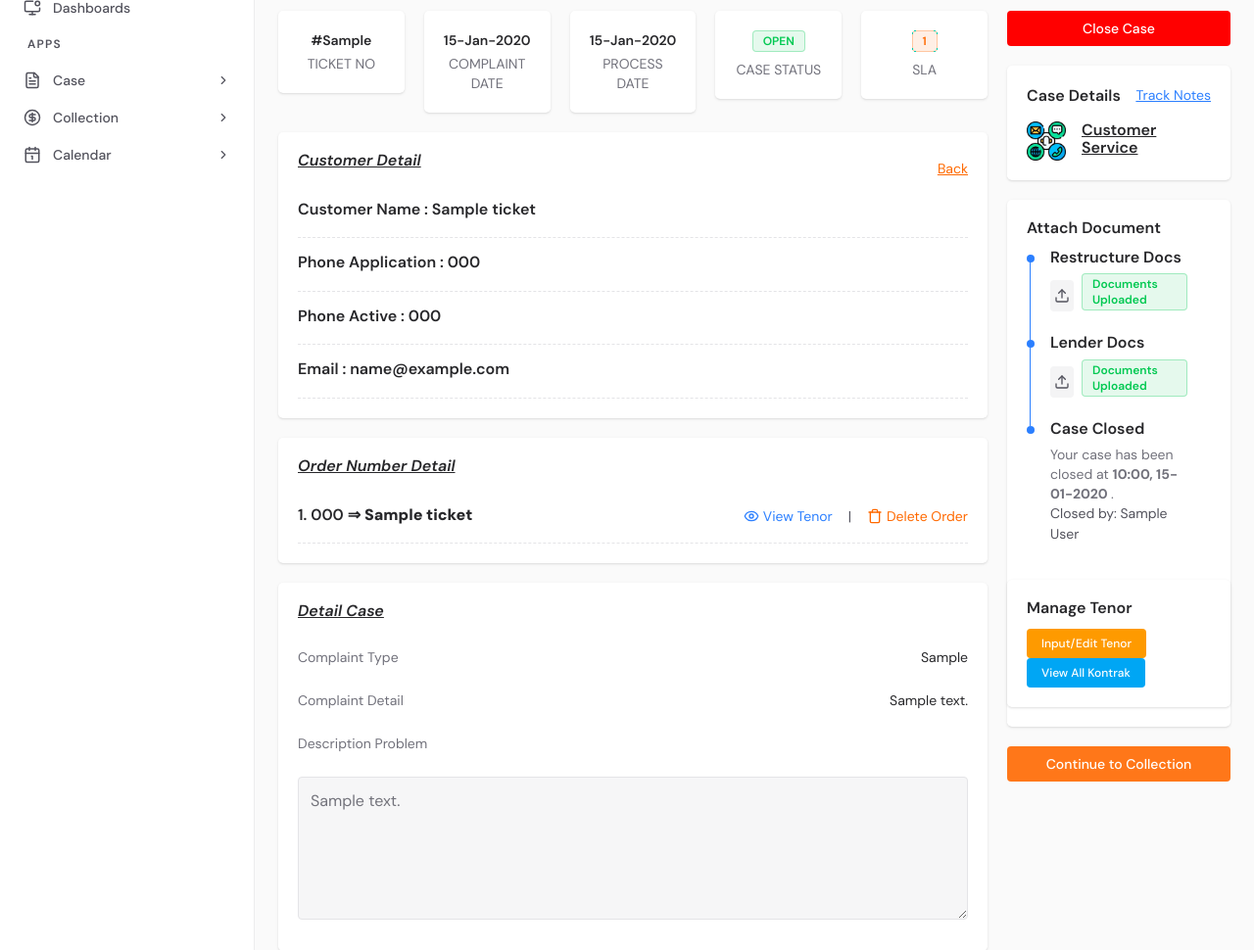
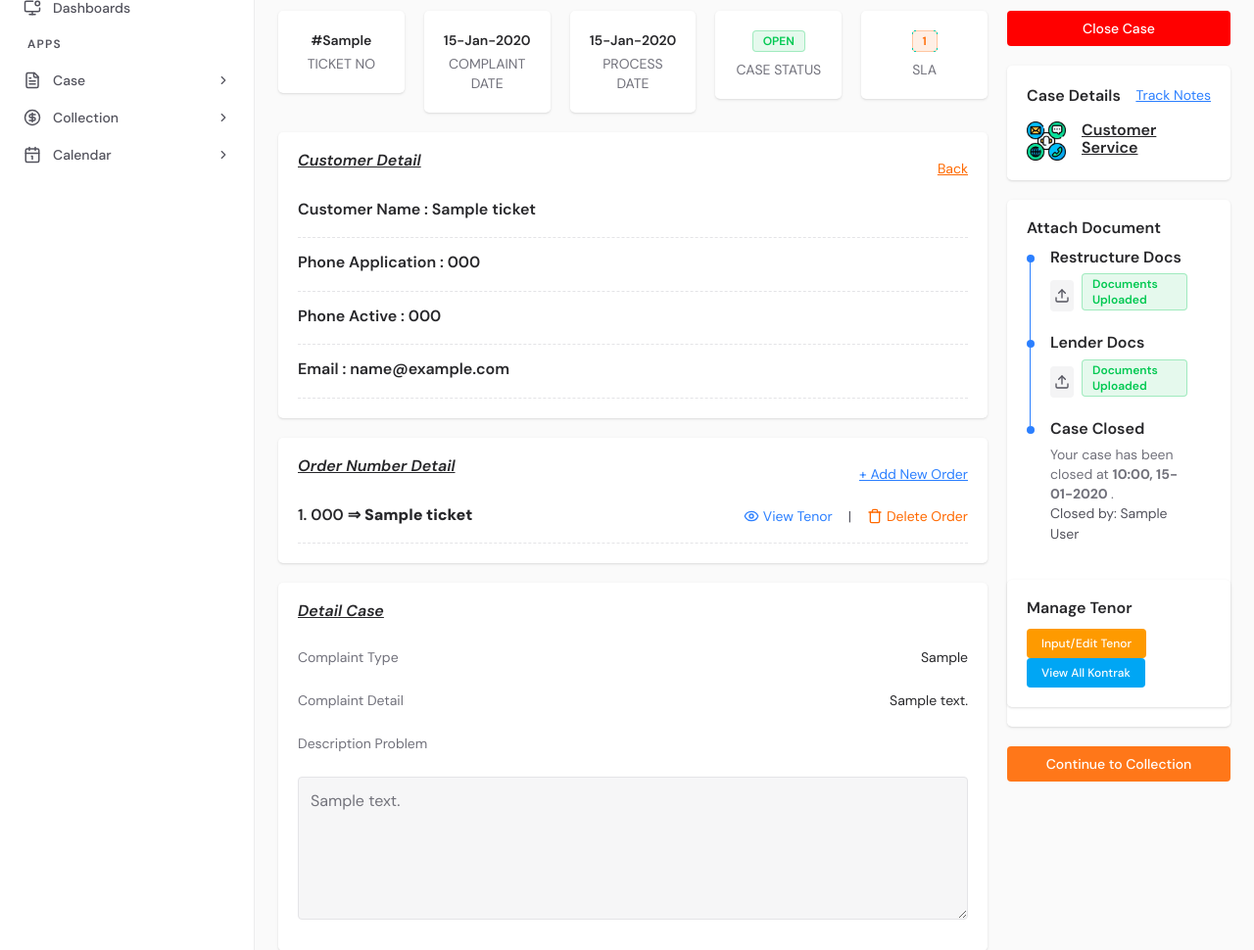
Before and after one commit to daniels-766/restructure, a Flask app: page /ticket/1 in a window 1280 px wide. Shown: the part 127-1097 px from the top of the page at 98% size. Run offline with Flask 3, Linux system fonts and the light colour scheme; a user stored in the database is signed in; tables that the repository leaves empty hold one stand-in row (values such as "Sample post"); parts of the project's set-up code (start-up, migrations or seed data) failed here and were passed over; some libraries are stand-ins or nearby versions; some web fonts are replaced.

Commit message:
add feature "Add new order"

```diff
--- a/app.py
+++ b/app.py
@@ -1639,6 +1639,31 @@ def ticket_detail(ticket_id):
         kontrak_items=kontrak_items
     )
 
+@app.route('/ticket/<int:ticket_id>/add_order_number', methods=['POST'])
+@login_required
+def add_order_number(ticket_id):
+    ticket = Ticket.query.get_or_404(ticket_id)
+    new_order_number = request.form.get('order_number', '').strip()
+
+    if not new_order_number:
+        flash('Order Number tidak boleh kosong', 'danger')
+        return redirect(request.referrer or url_for('ticket_detail', ticket_id=ticket_id))
+
+    existing_order_numbers = [s.strip() for s in (ticket.order_number or '').split(',') if s.strip()]
+
+    if new_order_number not in existing_order_numbers:
+        existing_order_numbers.append(new_order_number)
+        ticket.order_number = ','.join(existing_order_numbers)
+        try:
+            db.session.commit()
+            flash(f'Order Number {new_order_number} berhasil ditambahkan', 'success')
+        except:
+            db.session.rollback()
+            flash('Gagal menambahkan Order Number', 'danger')
+    else:
+        flash('Order Number sudah ada', 'warning')
+
+    return redirect(request.referrer or url_for('ticket_detail', ticket_id=ticket_id))
 
 @app.route('/add-note/<int:ticket_id>', methods=['POST'])
 @login_required
--- a/templates/case_detail.html
+++ b/templates/case_detail.html
@@ -834,13 +834,14 @@
 
                         <div class="card mt-5">
                             <div class="card-body">
-                                <h6 class="mb-4 card-title">
-                                    <i><u>Order Number Detail</u></i>
-                                </h6>
-
+                                <div class="flex justify-between gap-5 items-center">
+                                    <h6 class="mb-4 card-title"><i><u>Order Number Detail</u></i></h6>
+                                    <a href="javascript:void(0)" class="text-primary text-sm underline" data-hs-overlay="#new-tenor">+ Add New Order</a>
+                                </div>
                                 {% if kontrak_items %}
                                 {% for item in kontrak_items %}
-                                    <div class="flex justify-between items-center gap-5 py-4 border-b border-dashed border-default-200">
+                                <div
+                                    class="flex justify-between items-center gap-5 py-4 border-b border-dashed border-default-200">
 
                                     <div>
                                         <h6 class="mb-1 card-title">
@@ -869,8 +870,7 @@
 
                                         {% if item['tenor_id'] %}
                                         <form action="{{ url_for('delete_tenor', tenor_id=item['tenor_id']) }}"
-                                                    method="POST"
-                                                    onsubmit="return confirm('Yakin ingin menghapus tenor ini?')">
+                                            method="POST" onsubmit="return confirm('Yakin ingin menghapus tenor ini?')">
                                             <input type="hidden" name="csrf_token" value="{{ csrf_token() }}">
                                             <button type="submit"
                                                 class="flex items-center gap-1 text-sm text-danger hover:underline bg-transparent border-0 p-0">
@@ -1073,7 +1073,8 @@
                                                             <form
                                                                 action="{{ url_for('upload_file', document_id=doc.id, ticket_id=ticket.id) }}"
                                                                 method="POST" enctype="multipart/form-data">
-                                                                <input type="hidden" name="csrf_token" value="{{ csrf_token() }}">
+                                                                <input type="hidden" name="csrf_token"
+                                                                    value="{{ csrf_token() }}">
                                                                 <input type="file" name="files" multiple required
                                                                     class="form-input mb-4 w-full">
                                                                 <div class="flex justify-end gap-2">
@@ -1337,7 +1338,8 @@
 
                     <div
                         class="card-footer p-4 flex flex-col sm:flex-row gap-3 justify-end border-t border-default-200">
-                        <form action="{{ url_for('close', id=ticket.id) }}" method="POST"><input type="hidden" name="csrf_token" value="{{ csrf_token() }}">
+                        <form action="{{ url_for('close', id=ticket.id) }}" method="POST"><input type="hidden"
+                                name="csrf_token" value="{{ csrf_token() }}">
                             <button type="submit"
                                 class="btn px-4 py-2 text-sm font-medium text-white bg-danger rounded-lg hover:bg-danger/90 transition-colors focus:outline-none focus:ring-2 focus:ring-danger/30">
                                 Yes, Close Case
@@ -1375,7 +1377,8 @@
                         </div>
 
                         <div class="mt-4 flex gap-2 md:justify-end">
-                            <form action="{{ url_for('move_case', id=ticket.id) }}" method="POST"><input type="hidden" name="csrf_token" value="{{ csrf_token() }}">
+                            <form action="{{ url_for('move_case', id=ticket.id) }}" method="POST"><input type="hidden"
+                                    name="csrf_token" value="{{ csrf_token() }}">
                                 <button
                                     class="btn border-0 text-danger bg-transparent transition-all duration-300 hover:bg-danger/10"
                                     aria-label="Close" data-hs-overlay="#ecommerce-sellers-add">Cancel</button>
@@ -1453,11 +1456,13 @@
                         </div>
                     </div>
 
-                    <form action="{{ url_for('add_note_to_ticket', ticket_id=ticket.id) }}" method="POST"><input type="hidden" name="csrf_token" value="{{ csrf_token() }}">
+                    <form action="{{ url_for('add_note_to_ticket', ticket_id=ticket.id) }}" method="POST"><input
+                            type="hidden" name="csrf_token" value="{{ csrf_token() }}">
                         <div class="card-body border-t border-default-200">
                             <div class="mb-4">
                                 <label for="typeInput"
-                                    class="inline-block mb-2 text-sm text-default-800 font-medium">Category Notes</label>
+                                    class="inline-block mb-2 text-sm text-default-800 font-medium">Category
+                                    Notes</label>
                                 <select class="form-input flex items-center" name="type_note" id="typeInput" required>
                                     <option value="">Select Category</option>
                                     <option value="Balasan CS">Balasan CS</option>
@@ -1714,7 +1719,8 @@
                         </button>
                     </div>
 
-                    <form action="{{ url_for('save_tenor', ticket_id=ticket.id) }}" method="POST"><input type="hidden" name="csrf_token" value="{{ csrf_token() }}">
+                    <form action="{{ url_for('save_tenor', ticket_id=ticket.id) }}" method="POST"><input type="hidden"
+                            name="csrf_token" value="{{ csrf_token() }}">
                         <div class="card-body flex flex-col">
                             <h6 class="mb-3 card-title">Collection Information</h6>
 
@@ -1811,7 +1817,48 @@
             </div>
         </div>
 
-        <!-- Theme Settings Offcanvas -->
+        <div id="new-tenor"
+            class="hs-overlay hidden size-full fixed top-0 start-0 z-80 overflow-x-hidden overflow-y-auto pointer-events-none"
+            role="dialog" tabindex="-1" aria-labelledby="new-tenor-label">
+            <div
+                class="hs-overlay-animation-target hs-overlay-open:scale-100 hs-overlay-open:opacity-100 scale-95 opacity-0 ease-in-out transition-all duration-200 sm:max-w-lg sm:w-full m-3 sm:mx-auto min-h-[calc(100%-56px)] flex items-center">
+                <div
+                    class="w-full flex flex-col card border border-default-200 shadow-2xs rounded-xl pointer-events-auto">
+                    <div class="card-header">
+                        <h3 id="new-tenor-label" class="font-semibold text-base text-default-800">
+                            Add New Tenor
+                        </h3>
+
+                        <button type="button" class="size-5 text-default-800" aria-label="Close"
+                            data-hs-overlay="#new-tenor">
+                            <span class="sr-only">Close</span>
+                            <i data-lucide="x" class="size-5"></i>
+                        </button>
+                    </div>
+                    <form action="{{ url_for('add_order_number', ticket_id=ticket.id) }}" method="POST">
+                        <input type="hidden" name="csrf_token" value="{{ csrf_token() }}">
+                        <div class="card-body flex flex-col">
+                            <h6 class="mb-3 card-title">New Order Number</h6>
+                            <div>
+                                <input type="number" name="order_number" class="form-input flex-grow mr-1"
+                                    placeholder="Input Order Number" required>
+                            </div>
+                        </div>
+
+                        <div class="card-body border-t border-default-200">
+                            <div class="mt-4 flex gap-2 md:justify-end">
+                                <button type="button"
+                                    class="btn border-0 text-danger bg-transparent transition-all duration-300 hover:bg-danger/10"
+                                    aria-label="Close" data-hs-overlay="#new-tenor">Cancel</button>
+
+                                <button type="submit" class="btn bg-primary text-white">Add Order Number</button>
+                            </div>
+                        </div>
+                    </form>
+                </div>
+            </div>
+        </div>
+
         <div>
             <div id="theme-customization"
                 class="hs-overlay hs-overlay-open:translate-x-0 hidden bg-card dark:bg-default-100 hs-overlay-open:flex flex-col translate-x-full rtl:-translate-x-full fixed inset-y-0 end-0 bottom-0 transition-all duration-300 transform max-w-sm w-full z-80 overflow-hidden">
```
Lines whose indentation alone changed are shown as unchanged.
